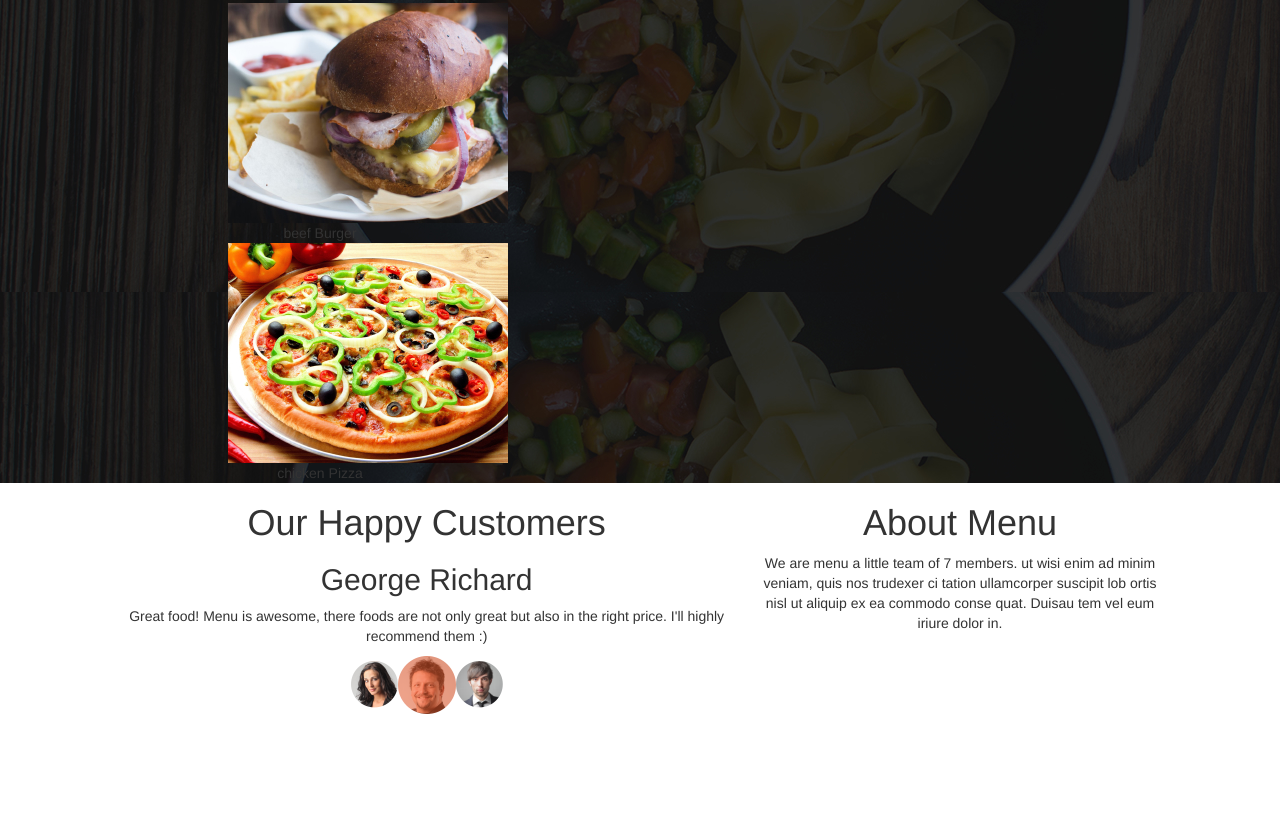
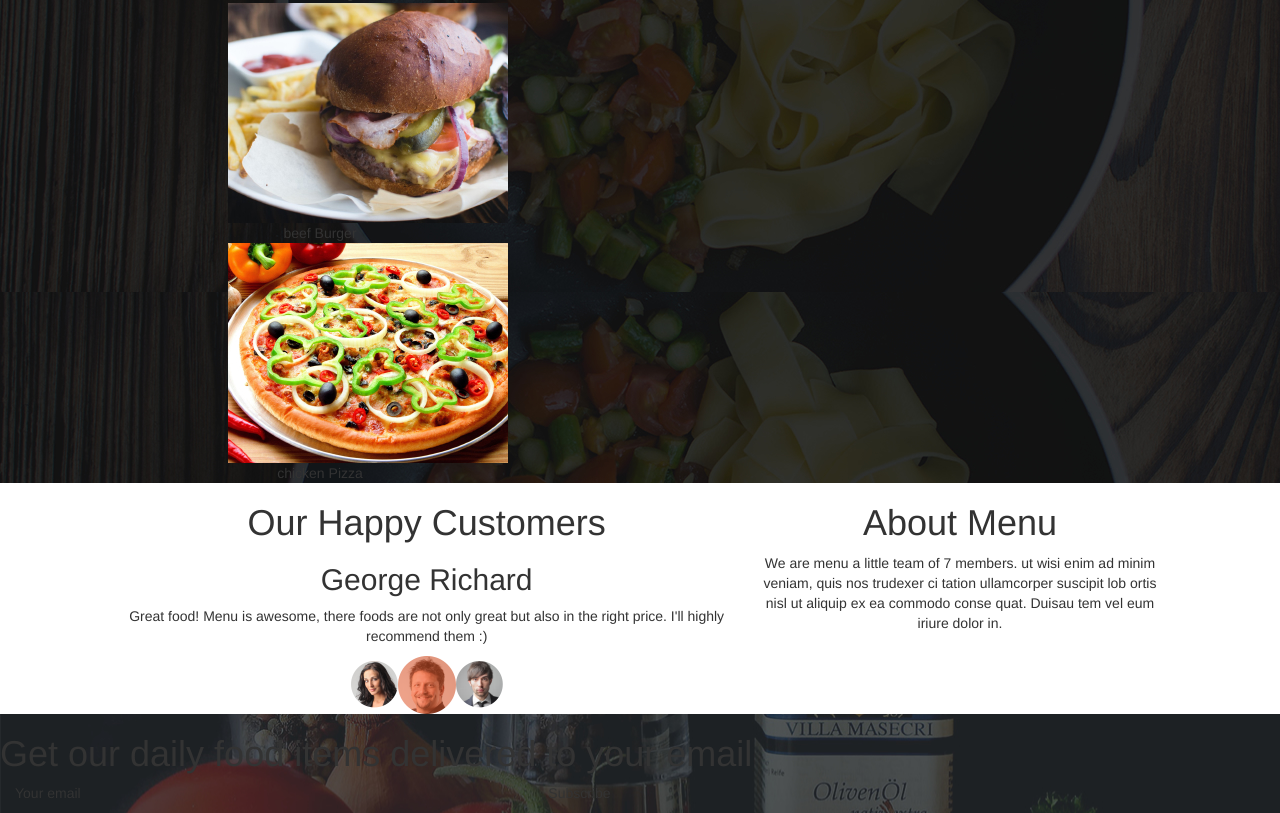
Before and after one commit to mukhebienock/anitas-Kitchen, a plain HTML site: page kitchen.html in a window 1280 px wide. Shown: the part 1643-2456 px from the top of the page. Before the commit the page ends 2357 px from the top, so only its background shows below. Drawn offline with Linux system fonts and the light colour scheme.

Commit message:
add subscription

```diff
--- a/css/styles.css
+++ b/css/styles.css
@@ -30,3 +30,6 @@
 #fifthrow {
   text-align: center;
 }
+#sixthrow {
+  background-image: url("../img/subscribe.jpg");
+}
--- a/kitchen.html
+++ b/kitchen.html
@@ -84,6 +84,12 @@
              commodo conse quat. Duisau tem vel eum iriure dolor in.</p>
         </div>
       </div>
+      <div class="row" id="sixthrow">
+        <div class="col-md-2"></div>
+        <h1>Get our daily food items delivered to your email</h1>
+        <div class="col-md-5"><p>Your email</p></div>
+        <div class="col-md-3"><p>Subscribe</p></div>
+      </div>
     </div>
   </body>
 </html>
```
